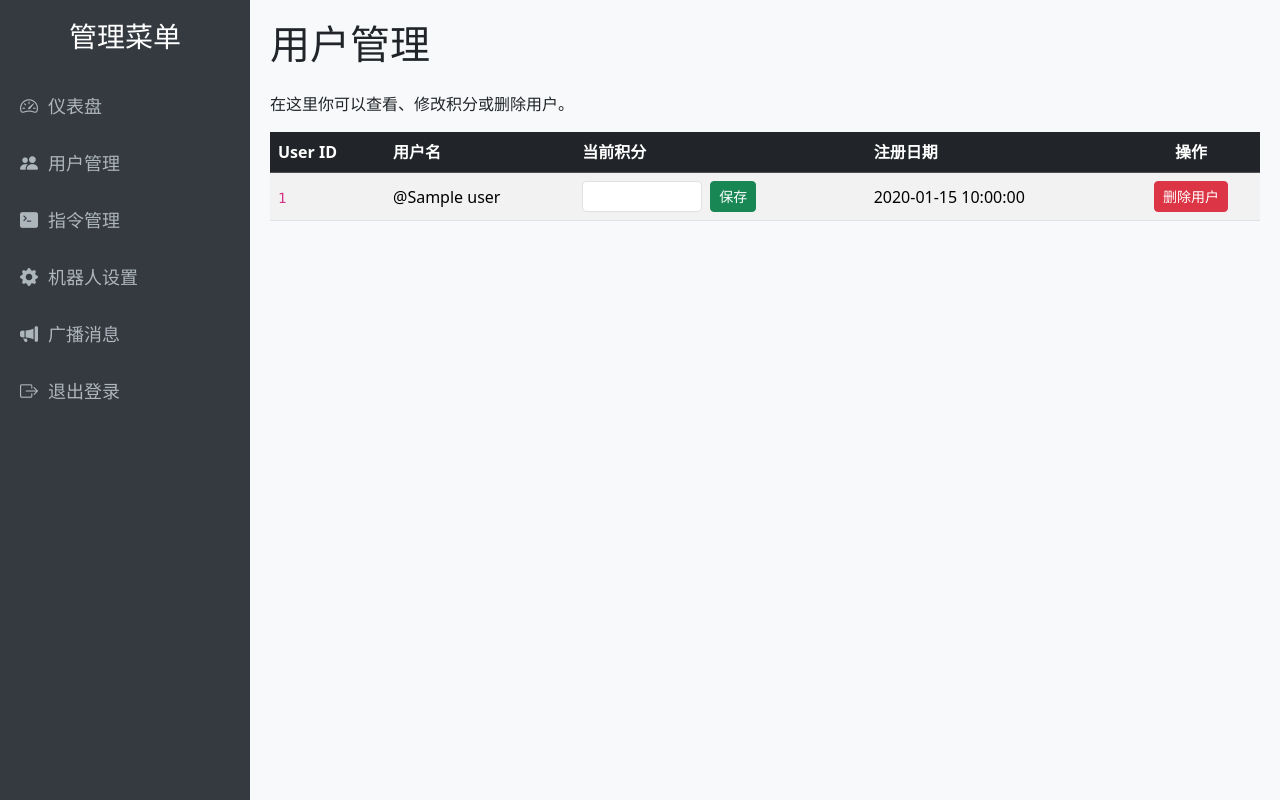
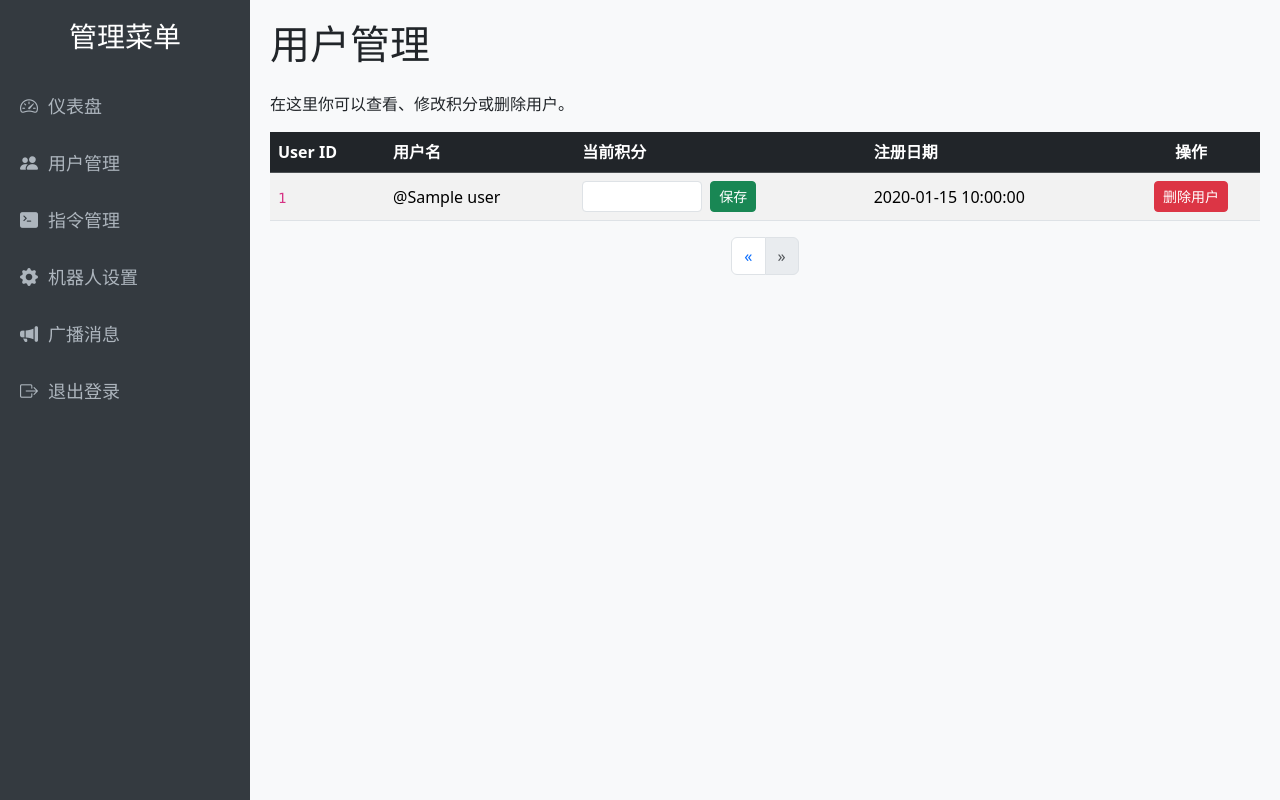
Before and after one commit to gcjer/tgbot-webui, a Flask app: template bot/backend/templates/users.html in a window 1280 px wide. Run offline with Flask 3, Linux system fonts and the light colour scheme; the template is opened without the code that fills it: most values are stand-ins (such as "Sample title", 1, 10 or a date in 2020).

Commit message:
用户数量过多增加页数

```diff
--- a/bot/backend/templates/users.html
+++ b/bot/backend/templates/users.html
@@ -44,4 +44,23 @@
         </tbody>
     </table>
 </div>
+<nav aria-label="Page navigation example">
+    <ul class="pagination justify-content-center">
+        <li class="page-item {% if page == 1 %}disabled{% endif %}">
+            <a class="page-link" href="{{ url_for('list_users', page=page-1) }}" aria-label="Previous">
+                <span aria-hidden="true">&laquo;</span>
+            </a>
+        </li>
+        {% for p in range(1, total_pages + 1) %}
+            <li class="page-item {% if p == page %}active{% endif %}">
+                <a class="page-link" href="{{ url_for('list_users', page=p) }}">{{ p }}</a>
+            </li>
+        {% endfor %}
+        <li class="page-item {% if page == total_pages %}disabled{% endif %}">
+            <a class="page-link" href="{{ url_for('list_users', page=page+1) }}" aria-label="Next">
+                <span aria-hidden="true">&raquo;</span>
+            </a>
+        </li>
+    </ul>
+</nav>
 {% endblock %}
```
